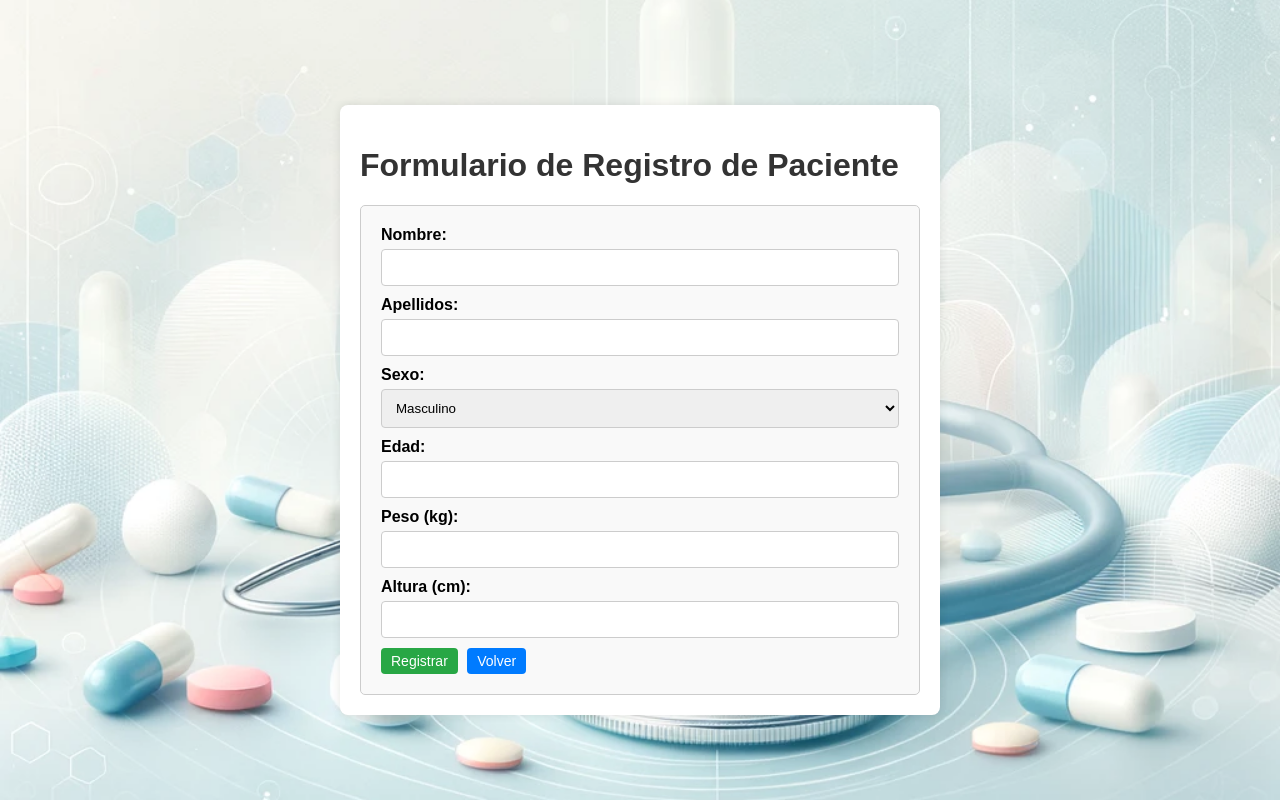
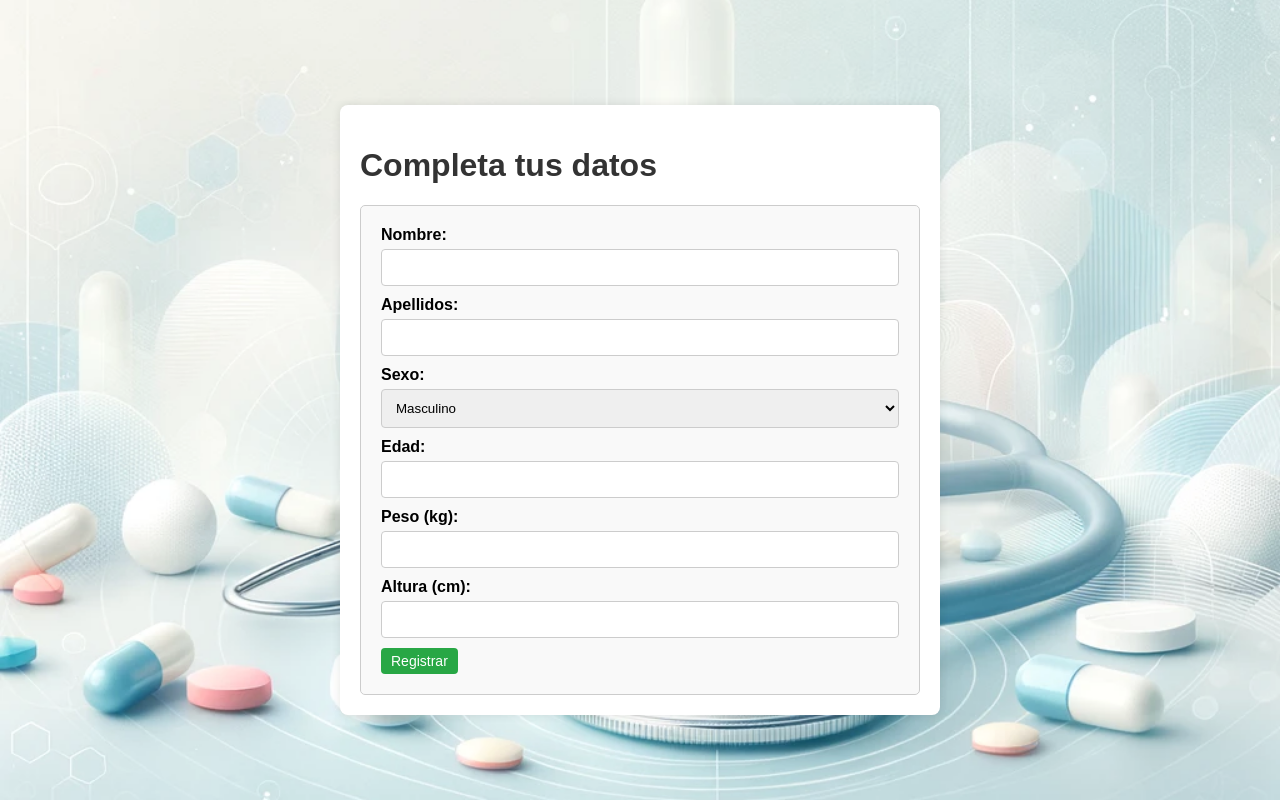
Before and after one commit to PharmaJava/ProyectoDAW, a PHP site: page /proyectoDAW/views/paciente/Paciente.php in a window 1280 px wide. Run offline with PHP 8.4, Linux system fonts and the light colour scheme; the visitor is signed in with stand-in values (Sample User, id 1).

Commit message:
arreglado paciente

```diff
--- a/controllers/UsuarioController.php
+++ b/controllers/UsuarioController.php
@@ -60,7 +60,7 @@ class UsuarioController {
                 header('Location: ../views/success.php');
                 break;
             case 'paciente':
-                header('Location: ../views/paciente/pacientesuccess.php');
+                header('Location: ../views/paciente/paciente.php');
                 break;
             default:
                 header('Location: ../views/index.php');
--- a/views/paciente/Paciente.php
+++ b/views/paciente/Paciente.php
@@ -16,7 +16,7 @@ require_once '../../models/Usuario.php';
 </head>
 <body>
     <div class="full-page-form">
-        <h1>Formulario de Registro de Paciente</h1>
+        <h1>Completa tus datos</h1>
         <form action="PacienteController.php" method="post">
             <!-- Este input podría estar oculto si estás pasando el usuario_id directamente -->
             <input type="hidden" name="usuario_id" value="<?php echo $_SESSION['usuario_id']; ?>">
@@ -44,7 +44,7 @@ require_once '../../models/Usuario.php';
             <input type="text" id="altura" name="altura" required>
 
             <input type="submit" name="submit" class= "btn btn-modificar"value="Registrar">
-            <a href="pacientesuccess.php" class="btn">Volver</a>
+
 
         </form>
     </div>
--- a/views/paciente/pacientesuccess.php
+++ b/views/paciente/pacientesuccess.php
@@ -29,7 +29,6 @@
             <h2>Dashboard de Paciente</h2>
     <p>Selecciona una opción para continuar.</p>
     <div class="next-steps">
-        <a href="Paciente.php" class="button">OBLIGATORIO: Completa tus datos</a>
         <a href="PacientesRegistrados.php" class="button">Tus Datos</a>
         <a href="Medicamento.php" class="button">Medicamento que dio la reacción</a>
         <a href="MedicamentosRegistrados.php" class="button">Medicamentos que has registrado</a>
```
Also changed, not shown: models/usuario.php (+2 -39 lines), assets/css/img2.jpg (deleted), controllers/PacienteController.php (line endings or trailing spaces).
